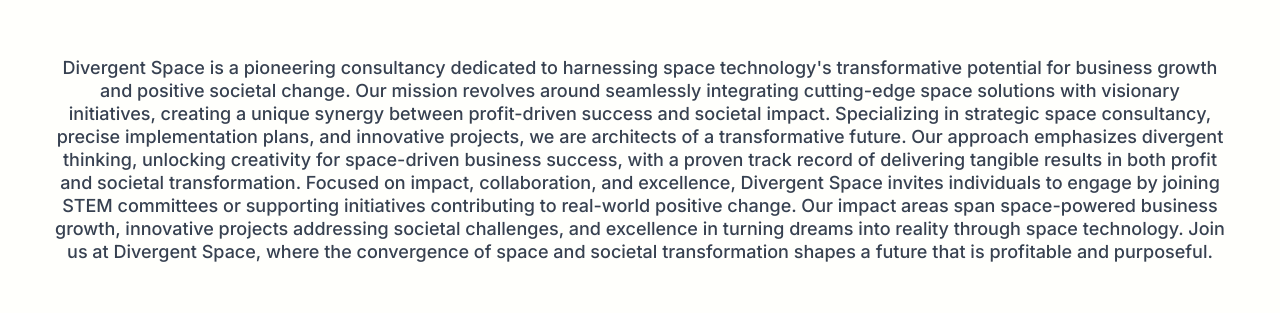
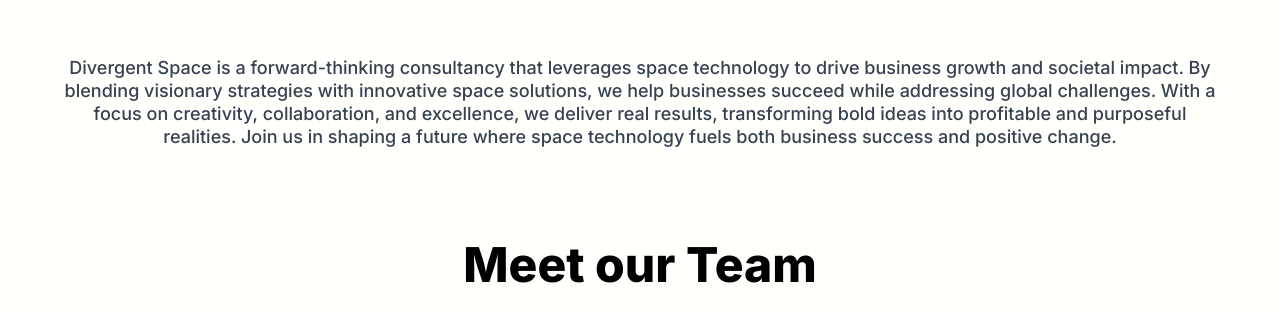
Before and after one commit to hanichris/Analysis, a React (Vite) app in the folder frontend/: page /about in a window 1280 px wide. Shown: the part 202-515 px from the top of the page. Built offline with nearby package versions, Linux system fonts and the light colour scheme.

Commit message:
Update to tagline on `what we do`

```diff
--- a/frontend/src/routes/about.tsx
+++ b/frontend/src/routes/about.tsx
@@ -4,36 +4,22 @@
       <div className="container">
         <article className="section-padding">
           <header className="section-header">
-            <h1 className="section-title">
-              What we do now
-            </h1>
+            <h1 className="section-title">What we do now</h1>
           </header>
           <p className="section-tagline">
-            Divergent Space is a pioneering consultancy dedicated to harnessing
-            space technology's transformative potential for business growth and
-            positive societal change. Our mission revolves around seamlessly
-            integrating cutting-edge space solutions with visionary initiatives,
-            creating a unique synergy between profit-driven success and societal
-            impact. Specializing in strategic space consultancy, precise
-            implementation plans, and innovative projects, we are architects of a
-            transformative future. Our approach emphasizes divergent thinking,
-            unlocking creativity for space-driven business success, with a proven
-            track record of delivering tangible results in both profit and
-            societal transformation. Focused on impact, collaboration, and
-            excellence, Divergent Space invites individuals to engage by joining
-            STEM committees or supporting initiatives contributing to real-world
-            positive change. Our impact areas span space-powered business growth,
-            innovative projects addressing societal challenges, and excellence in
-            turning dreams into reality through space technology. Join us at
-            Divergent Space, where the convergence of space and societal
-            transformation shapes a future that is profitable and purposeful.
+            Divergent Space is a forward-thinking consultancy that leverages
+            space technology to drive business growth and societal impact. By
+            blending visionary strategies with innovative space solutions, we
+            help businesses succeed while addressing global challenges. With a
+            focus on creativity, collaboration, and excellence, we deliver real
+            results, transforming bold ideas into profitable and purposeful
+            realities. Join us in shaping a future where space technology fuels
+            both business success and positive change.
           </p>
         </article>
         <article className="section-padding mt-b">
           <header className="section-header">
-            <h1 className="section-title">
-              Meet our Team
-            </h1>
+            <h1 className="section-title">Meet our Team</h1>
           </header>
           <div className="grid">
             <div>
@@ -47,7 +33,8 @@
                     static/analysis/img/ceo/ceo_c_scale,w_1002.jpg 1002w,
                     static/analysis/img/ceo/ceo_c_scale,w_1053.jpg 1053w"
                   src="static/analysis/img/ceo/ceo_c_scale,w_1053.jpg"
-                  alt="image of CEO Mr. Albert Mbogo" />
+                  alt="image of CEO Mr. Albert Mbogo"
+                />
               </div>
               <div>
                 <h3 className="grid-item-title">
@@ -55,7 +42,9 @@
                   Mr. Albert Mbogo
                 </h3>
                 <div className="grid-item-tagline">
-                  <span>An entrepreneur, astrophysicist and our proud founder.</span>
+                  <span>
+                    An entrepreneur, astrophysicist and our proud founder.
+                  </span>
                 </div>
               </div>
             </div>
@@ -70,7 +59,8 @@
                     static/analysis/img/coo/coo_c_scale,w_2278.jpg 2278w,
                     static/analysis/img/coo/coo_c_scale,w_2600.jpg 2600w"
                   src="static/analysis/img/coo/coo_c_scale,w_2600.jpg"
-                  alt="image of COO Mr. Joshua Oleko" />
+                  alt="image of COO Mr. Joshua Oleko"
+                />
               </div>
               <div>
                 <h3 className="grid-item-title">
@@ -79,8 +69,8 @@
                 </h3>
                 <div className="grid-item-tagline">
                   <span>
-                    A Biosystems engineer who has had international experience in food
-                    production and sustainable agriculture.
+                    A Biosystems engineer who has had international experience
+                    in food production and sustainable agriculture.
                   </span>
                 </div>
               </div>
@@ -94,7 +84,8 @@
                   static/analysis/img/cto/cto_c_scale,w_581.jpg 581w,
                   static/analysis/img/cto/cto_c_scale,w_853.jpg 853w"
                   src="cto/cto_c_scale,w_853.jpg"
-                  alt="image of CTO Mr. Boniface Mwangi"/>
+                  alt="image of CTO Mr. Boniface Mwangi"
+                />
               </div>
               <div>
                 <h3 className="grid-item-title">
@@ -103,8 +94,8 @@
                 </h3>
                 <div className="grid-item-tagline">
                   <span>
-                    A data scientist with a wealth of experience in statistics and
-                    software engineering.
+                    A data scientist with a wealth of experience in statistics
+                    and software engineering.
                   </span>
                 </div>
               </div>
```
